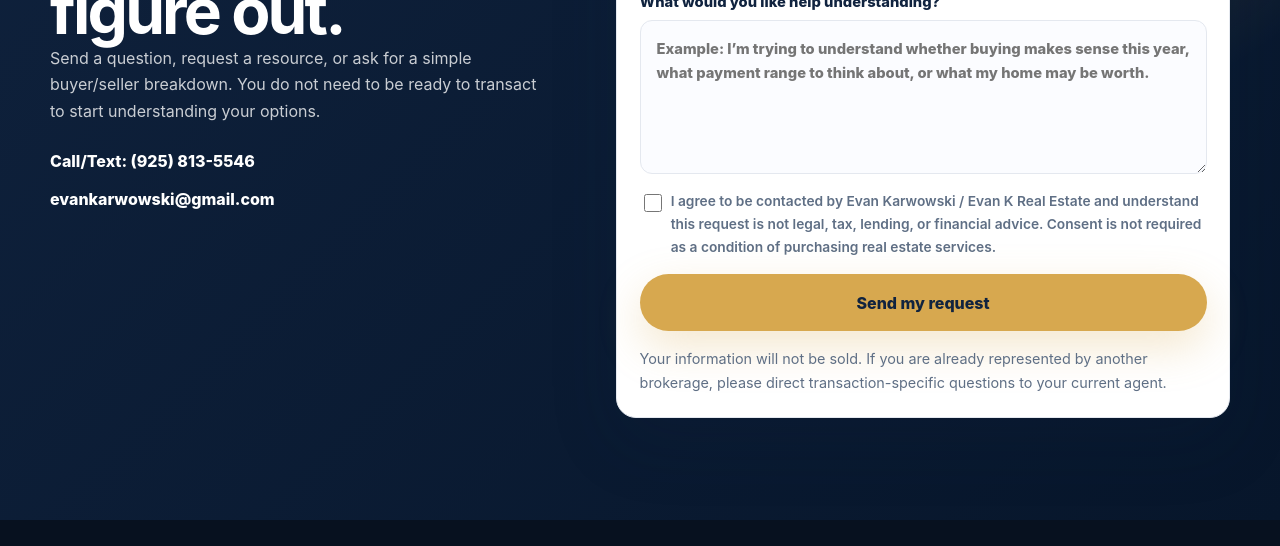
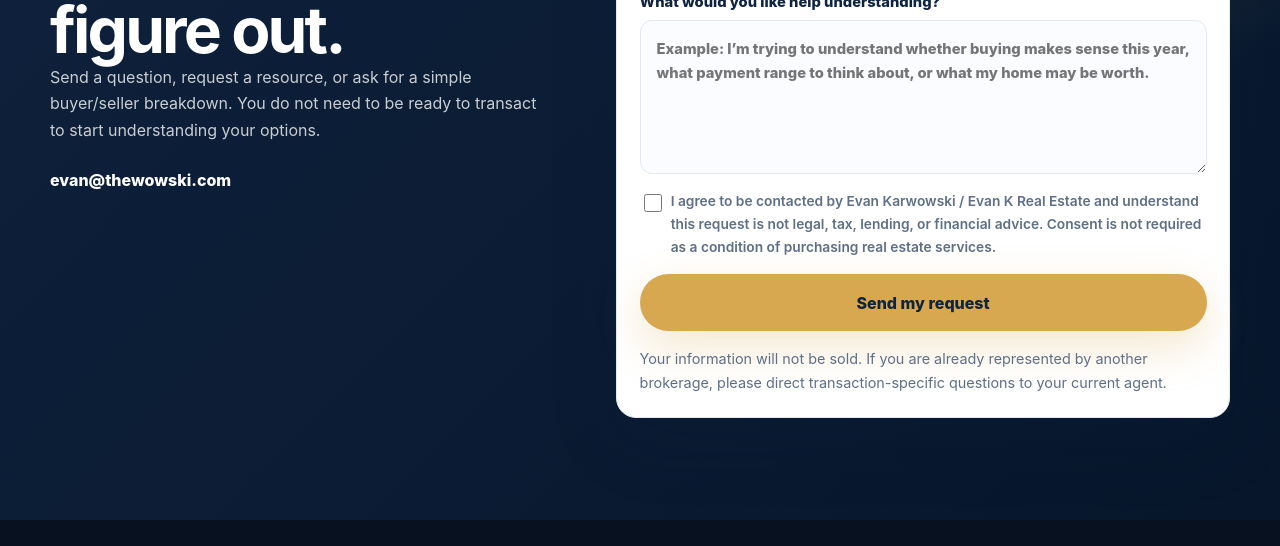
Before and after one commit to evankski/real_estate_landing, a plain HTML site: page index.html in a window 1280 px wide. Shown: the part 7654-8200 px from the top of the page. Drawn offline with Linux system fonts and the light colour scheme.

Commit message:
removes phone number

```diff
--- a/index.html
+++ b/index.html
@@ -22,8 +22,7 @@
     "@type": "RealEstateAgent",
     "name": "Evan Karwowski",
     "url": "https://www.evankrealestate.com/",
-    "email": "evankarwowski@gmail.com",
-    "telephone": "+1-925-813-5546",
+    "email": "evan@thewowski.com",
     "areaServed": ["Bay Area", "Northern California", "Contra Costa County", "Alameda County", "Solano County", "Santa Clara County", "San Mateo County", "Marin County", "Napa County", "Sonoma County"],
     "description": "Real estate education, buyer guidance, seller strategy, and local market clarity for Bay Area and Northern California consumers.",
     "parentOrganization": {
@@ -364,12 +363,11 @@
             Send a question, request a resource, or ask for a simple buyer/seller breakdown. You do not need to be ready to transact to start understanding your options.
           </p>
           <div class="contact-methods">
-            <a href="tel:+19258135546">Call/Text: (925) 813-5546</a>
-            <a href="mailto:evankarwowski@gmail.com">evankarwowski@gmail.com</a>
+            <a href="mailto:evan@thewowski.com">evan@thewowski.com</a>
           </div>
         </div>
 
-        <form id="contactForm" class="contact-form reveal" action="https://formsubmit.co/evankarwowski@gmail.com" method="POST">
+        <form id="contactForm" class="contact-form reveal" action="https://formsubmit.co/evan@thewowski.com" method="POST">
           <input type="hidden" name="_subject" value="New Evan K Real Estate website inquiry" />
           <input type="hidden" name="_template" value="table" />
           <input type="hidden" name="_captcha" value="false" />
```
